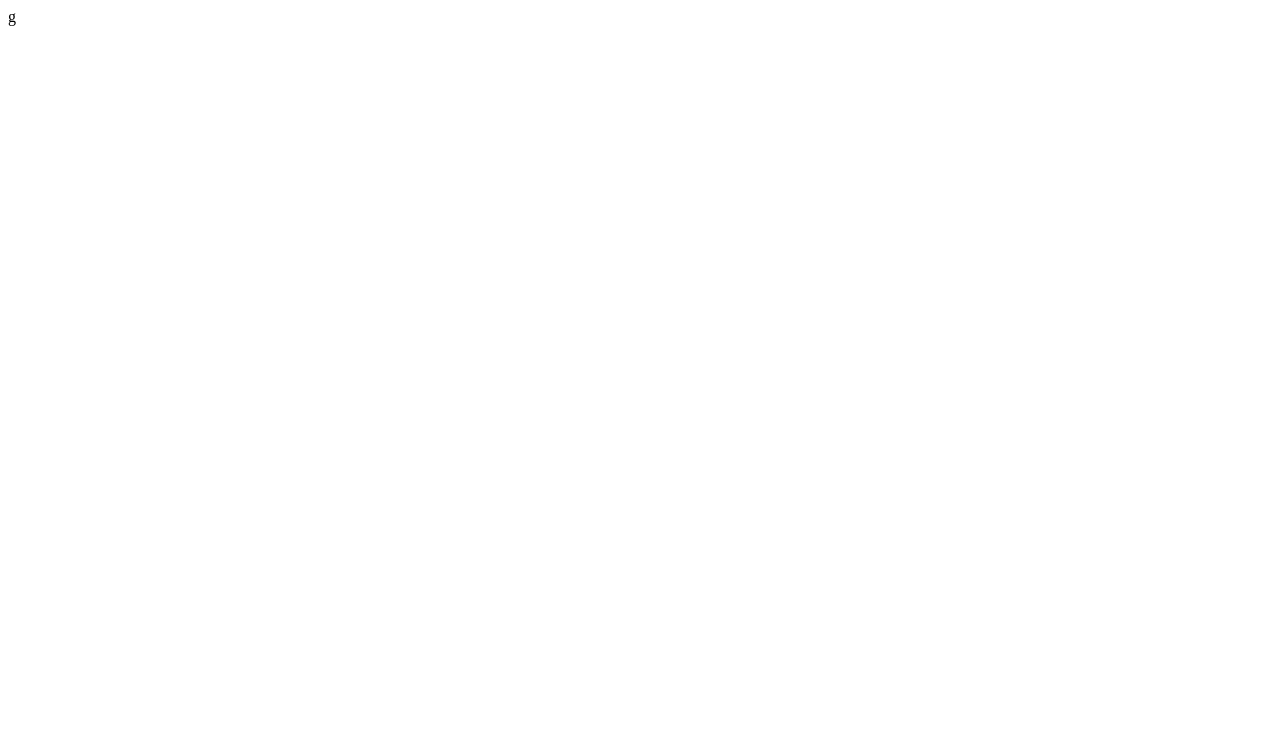
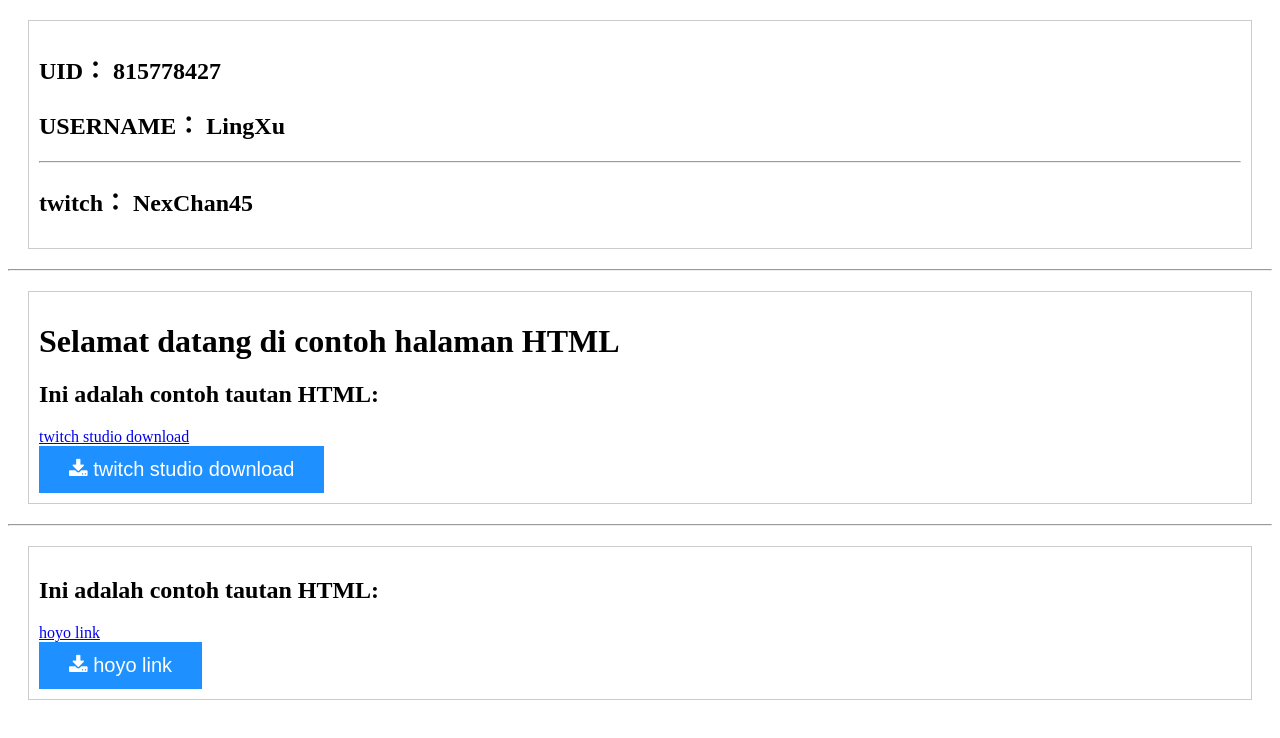
Before and after one commit to LingMoen/COLAB, a plain HTML site: page index.html in a window 1280 px wide. Drawn offline with Linux system fonts and the light colour scheme.

Commit message:
Update index.html

```diff
--- a/index.html
+++ b/index.html
@@ -1 +1,59 @@
-g
+<!DOCTYPE html>
+<html>
+<head>
+    <title>Pembatas antara Div</title>
+    <link rel="stylesheet" href="https://cdnjs.cloudflare.com/ajax/libs/font-awesome/4.7.0/css/font-awesome.min.css">
+    <style>
+        /* Hanya untuk gaya tampilan contoh */
+        .container {
+            margin: 20px;
+            padding: 10px;
+            border: 1px solid #ccc;
+        }
+        .btn {
+  background-color: DodgerBlue;
+  border: none;
+  color: white;
+  padding: 12px 30px;
+  cursor: pointer;
+  font-size: 20px;
+}
+
+/* Darker background on mouse-over */
+.btn:hover {
+  background-color: RoyalBlue;
+}
+* {
+  box-sizing: border-box;
+}
+    </style>
+</head>
+<body>
+    <div class="container">
+        <h2>UID： 815778427</h2>
+        <h2>USERNAME： LingXu</h2>
+        <hr>
+        <h2>twitch： NexChan45</h2>
+    </div>
+	<hr> <!-- Ini adalah garis pembatas -->
+
+    <div class="container">
+        <h1>Selamat datang di contoh halaman HTML</h1>
+        <h2>Ini adalah contoh tautan HTML:</h2>
+        <a href="https://www.twitch.tv/broadcast/studio" target="_blank">twitch studio download</a>
+        <div>
+            <button onclick="location.href='https://www.twitch.tv/broadcast/studio'" type="button" class="btn"><i class="fa fa-download"></i> twitch studio download</button>
+        </div>
+    </div>
+
+    <hr> <!-- Ini adalah garis pembatas -->
+
+    <div class="container">
+        <h2>Ini adalah contoh tautan HTML:</h2>
+        <a href="https://act.hoyoverse.com/sr/event/e20230914webcast/index.html?game_biz=hkrpg_global&hyl_presentation_style=fullscreen&hyl_auth_required=true&utm_source=sns&utm_medium=facebook" target="_blank">hoyo link</a>
+        <div>
+            <button onclick="location.href='https://act.hoyoverse.com/sr/event/e20230914webcast/index.html?game_biz=hkrpg_global&hyl_presentation_style=fullscreen&hyl_auth_required=true&utm_source=sns&utm_medium=facebook'" type="button" class="btn"><i class="fa fa-download"></i> hoyo link</button>
+        </div>
+    </div>
+</body>
+</html>
```
